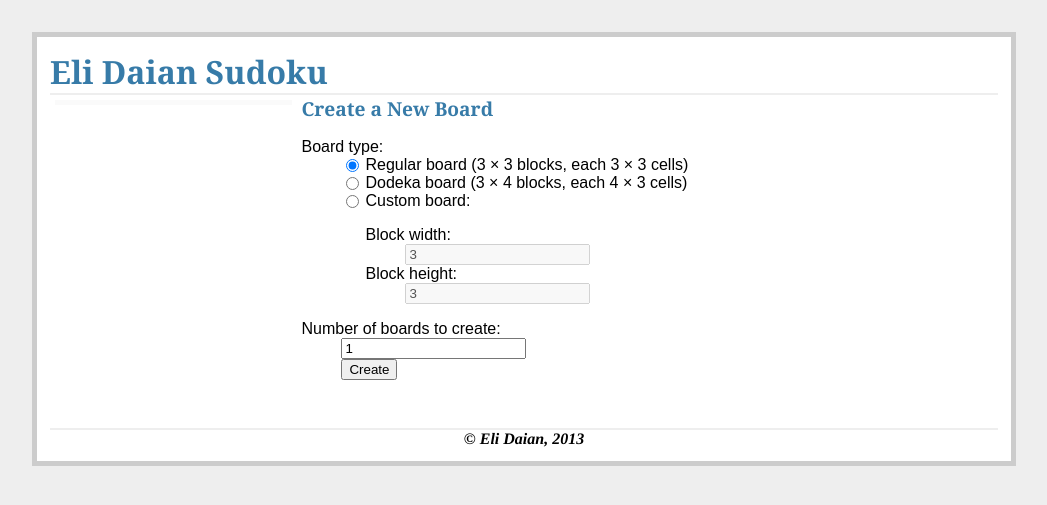
After one commit to elidaian/sudoku, a Flask app: template src/server/templates/create_board.html in a window 1280 px wide. The commit adds this page. Shown: the top 505 px of the page, without its empty margins (116-1163 px from the left). Run offline with Flask 2, Linux system fonts and the light colour scheme; the template is opened without the code that fills it, so the values that code supplies are empty.

Commit message:
sudoku: started implementin the board creation in the HTTP server

```diff
--- a/src/server/CMakeLists.txt
+++ b/src/server/CMakeLists.txt
@@ -15,4 +15,5 @@ endforeach ()
 
 add_custom_target (run-server
                    ${PYTHON_EXECUTABLE} ${CMAKE_CURRENT_BINARY_DIR}/server
+                   DEPENDS _pysudoku
                    COMMENT "Setting up server")
--- a/src/server/server.py
+++ b/src/server/server.py
@@ -111,7 +111,7 @@ def create_board():
     """
     Create a new board or some new boards.
     """
-    return "Not yet implemented"
+    return render_template("create_board.html")
 
 @app.route("/register", methods=["GET", "POST"])
 @must_login
--- a/src/server/static/style.css
+++ b/src/server/static/style.css
@@ -21,3 +21,5 @@ h2              { font-size: 1.2em; }
 .copyright      { text-align: center; font-style: italic; font-weight: bold;
                   border-top: 2px solid #eee; font-family: 'Times';
                   margin-top: 2em; }
+.radio          { float: left; }
+.radiolabel     { display: block; margin-left: 1.5em; }
--- a/src/server/templates/CMakeLists.txt
+++ b/src/server/templates/CMakeLists.txt
@@ -1,5 +1,6 @@
 
-set (FILES layout.html
+set (FILES create_board.html
+           layout.html
            login.html
            main_page.html
            register.html)
--- /dev/null
+++ b/src/server/templates/create_board.html
@@ -0,0 +1,75 @@
+{% extends "layout.html" %}
+{% block scripts %}
+<script type="text/javascript">
+<!--
+function check_regular() {
+    if (document.getElementById("regular").checked) {
+        document.getElementById("width").disabled = true;
+        document.getElementById("width").value = 3;
+        document.getElementById("height").disabled = true;
+        document.getElementById("height").value = 3;
+    }
+}
+function check_dodeka() {
+    if (document.getElementById("dodeka").checked) {
+        document.getElementById("width").disabled = true;
+        document.getElementById("width").value = 4;
+        document.getElementById("height").disabled = true;
+        document.getElementById("height").value = 3;
+    }
+}
+function check_custom() {
+    if (document.getElementById("custom").checked) {
+        document.getElementById("width").disabled = false;
+        document.getElementById("height").disabled = false;
+    }
+}
+//-->
+</script>
+{% endblock %}
+{% block title %}Create a New Board{% endblock %}
+{% block body %}
+    {%- if error %}
+        <p class="error"><strong>Error:</strong> {{ error }}
+    {%- endif %}
+    <form action="{{ url_for("create_board") }}" method="post">
+        <dl>
+            <dt>Board type:</dt>
+            <dd>
+                <input type="radio" name="type" value="regular" checked="true"
+                    class="radio" id="regular" onchange="check_regular()" />
+                <span class="radiolabel">
+                    Regular board (3 &times; 3 blocks, each 3 &times; 3 cells)
+                </span>
+            </dd>
+            <dd>
+                <input type="radio" name="type" value="dodeka" class="radio"
+                    id="dodeka" onchange="check_dodeka()" />
+                <span class="radiolabel">
+                    Dodeka board (3 &times; 4 blocks, each 4 &times; 3 cells)
+                </span>
+            </dd>
+            <dd>
+                <input type="radio" name="type" value="custom" class="radio"
+                    id="custom" onchange="check_custom()" />
+                <span class="radiolabel">
+                    Custom board:
+                    <dl>
+                        <dt>Block width:</dt>
+                        <dd><input type="number" name="width" id="width" /></dd>
+                        <dt>Block height:</dt>
+                        <dd><input type="number" name="height" id="height" /></dd>
+                    </dl>
+                </span>
+            </dd>
+            <dt>Number of boards to create:</dt>
+            <dd><input type="number" name="count" value="1" /></dd>
+            <dd><input type="submit" value="Create" /></dd>
+        </dl>
+    </form>
+    <script type="text/javascript">
+    <!--
+    check_regular();
+    //-->
+    </script>
+{% endblock %}
--- a/src/server/templates/layout.html
+++ b/src/server/templates/layout.html
@@ -4,6 +4,7 @@
 <head>
 <title>Eli Daian Sudoku</title>
 <link rel="stylesheet" type="text/css" href="{{ url_for("static", filename="style.css") }}" />
+{%- block scripts %}{%- endblock %}
 </head>
 <body>
 <div class="page">
```
